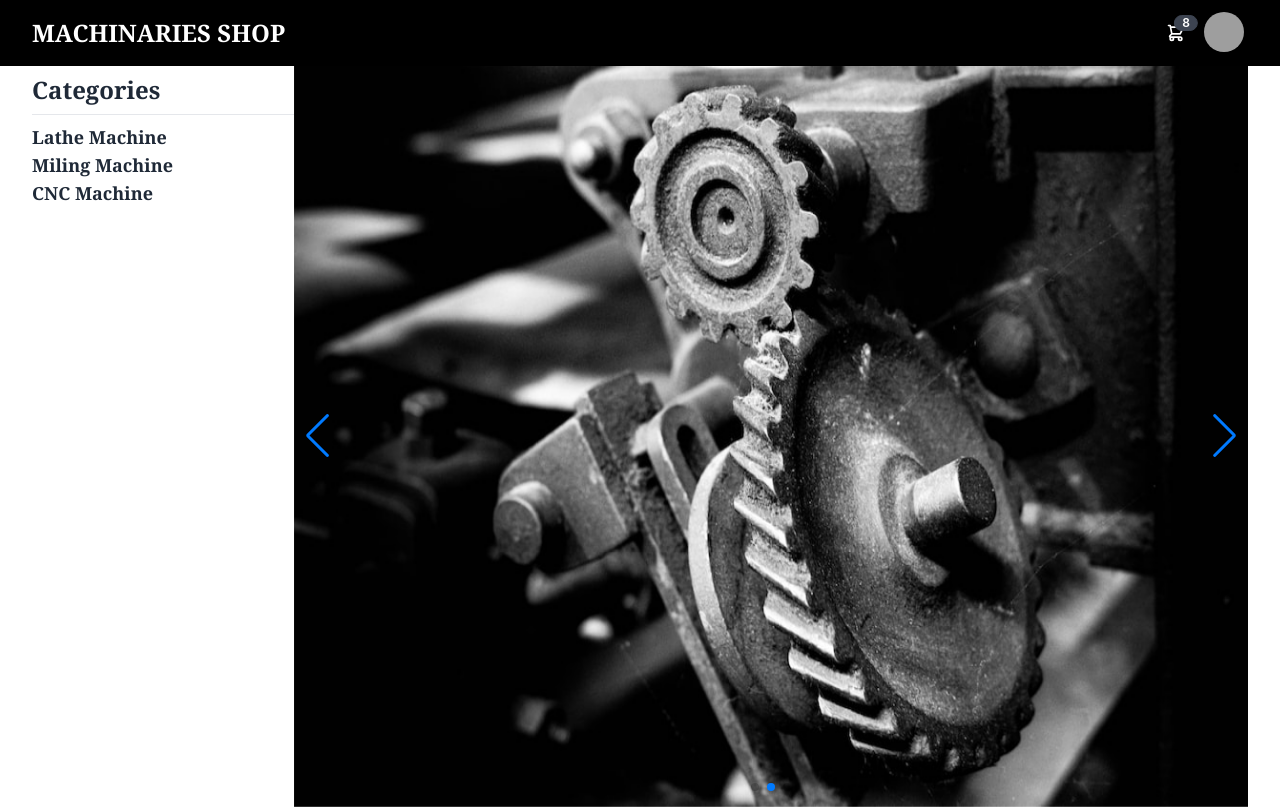
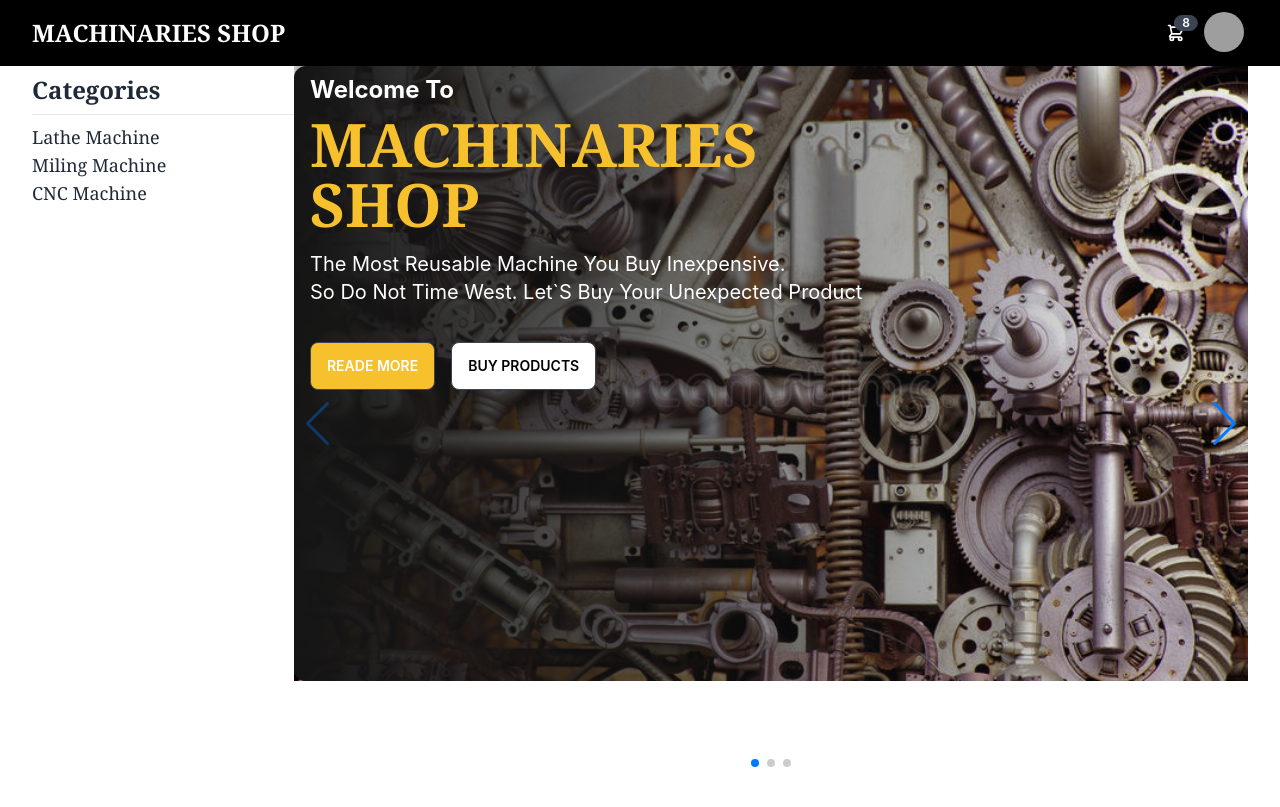
Before and after one commit to Rajikul340/machinaries-shop-client, a React (Create React App) app: page / in a window 1280 px wide. Built offline with nearby package versions, Linux system fonts and the light colour scheme; grey boxes are pictures that could not be loaded.

Commit message:
catetori-section added

```diff
--- a/src/Components/Pages/Home/Banner.js
+++ b/src/Components/Pages/Home/Banner.js
@@ -2,12 +2,12 @@ import React from "react";
 import banner1 from "../../../image/home2.jpg";
 import banner2 from "../../../image/home3.jpg";
 import banner3 from "../../../image/home4.jpg";
-import "../../Style/Style.css";
 import { Swiper, SwiperSlide } from "swiper/react";
 import { Pagination, Navigation, EffectFade, Autoplay } from "swiper";
 import "swiper/css";
 import "swiper/css/pagination";
 import "swiper/css/effect-fade";
+import "../../Style/Style.css";
 
 const Banner = () => {
   return (
@@ -27,32 +27,88 @@ const Banner = () => {
         modules={[Autoplay, Pagination, Navigation]}
         className="mySwiper"
       >
-        <SwiperSlide
-          className="slider-img relative"
-          style={{
-            background: `url(${banner1})`,
-            opacity:'50',
-            backgroundRepeat: "no-repeat",
-            backgroundPosition: "center",
-            backgroundSize: "cover",
-          }}
-        >
-          <div className="absolute ">
-            <p className="lg:text-2xl">welcome to</p>
-            <h1 className="lg:text-6xl text-[#F7C02D] uppercase font-extrabold
-            ">machinaries shop</h1>
-            <p></p>
+        <SwiperSlide>
+          <div className=" relative">
+            <div className="carousel-img">
+              <img src={banner1} className="w-full" alt="" />
+            </div>
+            <div className="absolute top-2 left-4 ">
+              <p className="lg:text-2xl font-bold text-white capitalize">
+                welcome to
+              </p>
+              <h1
+                className="lg:text-6xl text-[#F7C02D] uppercase font-extrabold font-serif my-2
+            "
+              >
+                machinaries <br /> shop
+              </h1>
+              <p className="lg:text-xl capitalize text-white my-4">
+                The Most Reusable machine you buy inexpensive. <br />
+                so do not time west. let`s buy your unexpected product
+              </p>
+              <button className="btn bg-[#F7C02D] hover:btn-outline hover:text-[#F7C02D] mr-4 mt-5 ">
+                Reade More
+              </button>
+              <button className="btn bg-white text-black hover:text-white">
+                buy Products
+              </button>
+            </div>
           </div>
         </SwiperSlide>
 
         <SwiperSlide>
-          <img src={banner2} className="w-full h-full" alt="" />
+          <div className=" relative">
+            <div className="carousel-img">
+              <img src={banner2} className="w-full" alt="" />
+            </div>
+            <div className="absolute top-2 left-4 ">
+              <p className="lg:text-2xl font-bold text-white capitalize">
+                welcome to
+              </p>
+              <h1
+                className="lg:text-6xl text-[#F7C02D] uppercase font-extrabold font-serif my-2
+            "
+              >
+                machinaries <br /> shop
+              </h1>
+              <p className="lg:text-xl capitalize text-white my-4">
+                The Most Reusable machine you buy inexpensive. <br />
+                so do not time west. let`s buy your unexpected product
+              </p>
+              <button className="btn bg-[#F7C02D] hover:btn-outline hover:text-[#F7C02D] mr-4 mt-5 ">
+                Reade More
+              </button>
+              <button className="btn bg-white text-black hover:text-white">
+                buy Products
+              </button>
+            </div>
+          </div>
         </SwiperSlide>
         <SwiperSlide>
-          <div>
-            <img src={banner3} className="w-full h-full" alt="" />
-            <div className="">
-              <h1>machinaries shp</h1>
+          <div className=" relative">
+            <div className="carousel-img">
+              <img src={banner3} className="w-full" alt="" />
+            </div>
+            <div className="absolute top-2 left-4 ">
+              <p className="lg:text-2xl font-bold text-white capitalize">
+                welcome to
+              </p>
+              <h1
+                className="lg:text-6xl text-[#F7C02D] uppercase font-extrabold font-serif my-2
+            "
+              >
+                machinaries <br /> shop
+              </h1>
+              <p className="lg:text-xl capitalize text-white my-4">
+                The Most Reusable machine you buy inexpensive. <br />
+                so do not time west. let`s buy your unexpected product
+              </p>
+              <button className="btn bg-[#F7C02D] hover:btn-outline hover:text-[#F7C02D] mr-4 mt-5 ">
+                Reade More
+              </button>
+              <button className="btn bg-white text-black hover:text-white">
+                buy Products
+              </button>
             </div>
           </div>
         </SwiperSlide>
--- a/src/Components/Pages/Home/SideBar.js
+++ b/src/Components/Pages/Home/SideBar.js
@@ -5,19 +5,19 @@ const SideBar = () => {
 
 
     return (
-        <div className='w-2/3  '>
+        <div className=' w-2/3  '>
             <h2 className='lg:text-2xl font-bold py-2 font-serif'>Categories</h2>
                <hr />
 
                <ul className='my-2'>
                 <li>
-                    <Link to='/' className='lg:text-lg font-semibold font-serif '>Lathe Machine</Link>
+                    <Link to='/' className='lg:text-lg  font-serif text-[13px]'>Lathe Machine</Link>
                 </li>
                 <li>
-                    <Link to='/' className='lg:text-lg font-semibold font-serif '>Miling Machine</Link>
+                    <Link to='/' className='lg:text-lg  font-serif text-[13px]'>Miling Machine</Link>
                 </li>
                 <li>
-                    <Link to='/' className='lg:text-lg font-semibold font-serif '>CNC Machine</Link>
+                    <Link to='/' className='lg:text-lg font-serif text-[13px] '>CNC Machine</Link>
                 </li>
                </ul>
 
--- a/src/Components/Style/Style.css
+++ b/src/Components/Style/Style.css
@@ -1,4 +1,4 @@
-.slider-img:after {
+.carousel-img:after {
    content:'';
    position:absolute;
    left:0;
@@ -7,13 +7,5 @@
    height:100%;
    border-radius: 12px;
    display:inline-block;
-    background:linear-gradient(to right, #151515 0%,rgba(21, 21, 21, 0) 100%),; /* W3C */
+   background: linear-gradient(to right,  #151515 0%,rgba(21, 21, 21, 0) 100%); /* W3C */
  }
-  .carousel-img img{
-    width: 1300px;
-
-  }
-
- .imgSize{
-   height: 50vh;
- }
```
Lines whose indentation alone changed are shown as unchanged.
